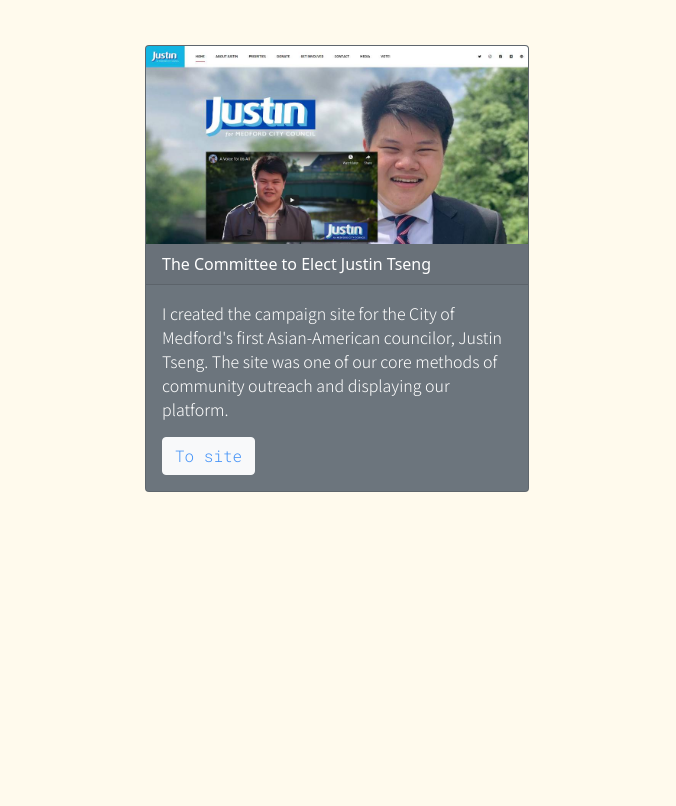
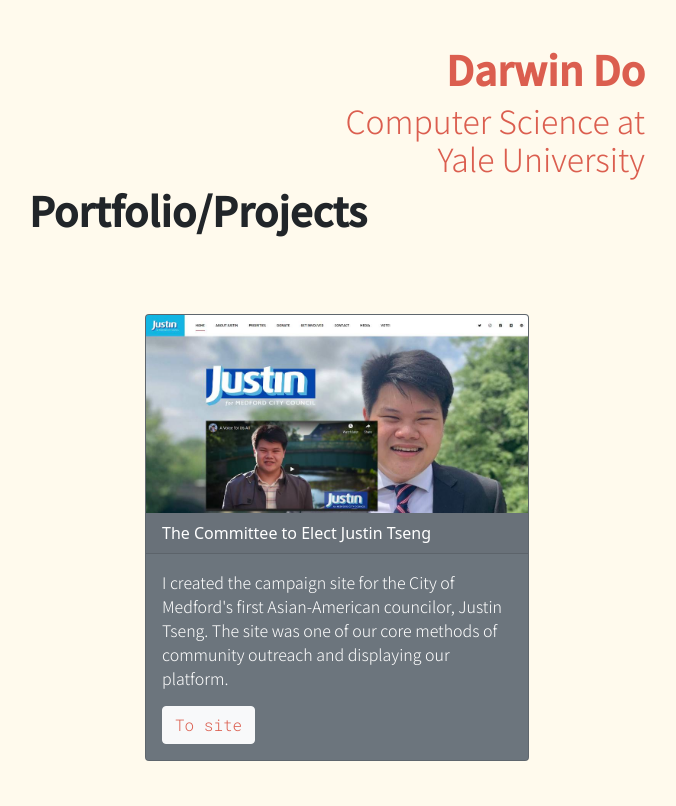
Before and after one commit to dsmaugy/personal-site, a Flask app: page /projects in a window 1280 px wide. Shown: the whole page, without its empty margins (303-979 px from the left). Before the commit the page ends 492 px from the top, so only its background shows below. Run offline with Flask 2, Linux system fonts and the light colour scheme.

Commit message:
add header across all pages

```diff
--- a/app/app.py
+++ b/app/app.py
@@ -170,7 +170,10 @@ def vinyl_collection(username):
     if len(collection_list_sorted) == 0:
         return render_template("vinyl_no_user.html.j2")
     else:
-        return render_template("vinyl_collection.html.j2", collection_rows=collection_list_sorted)
+        return render_template("vinyl_collection.html.j2",
+            collection_rows=collection_list_sorted,
+            discogs_name=username,
+            collection_url=discogs._get_collection_url(username))
 
 @app.route("/projects")
 def projects():
--- a/app/discogs.py
+++ b/app/discogs.py
@@ -36,6 +36,13 @@ class Discogs():
         sorted_list_flattened = [z for y in sorted_list for z in y['releases']]
 
         return sorted_list_flattened
+
+    '''
+    Returns the discogs URL for a user's collection. Does not require authentication.
+    '''
+    @staticmethod
+    def _get_collection_url(username):
+        return "https://www.discogs.com/user/" + username + "/collection"
 
 
     def _clean_release_dict(self, release_dict, extra_info=False):
--- a/app/static/css/main.css
+++ b/app/static/css/main.css
@@ -14,11 +14,21 @@ a {
 }
 
 a:link {
-    color: #4392F7;
+    color: #DB5E4F;
 }
 
 a:visited {
     color: #DB5E4F;
+    /* color: #4392F7; */
+}
+
+a:hover {
+    color: #4392F7;
+}
+
+.name-header a {
+    text-decoration: none;
+    font-size: inherit;
 }
 
 p {
@@ -39,6 +49,10 @@ h2 {
     font-family: 'Noto Sans JP', sans-serif;
 }
 
+#header-container {
+    margin-bottom: 5rem;
+}
+
 #main-container {
     margin: auto;
 }
@@ -47,4 +61,16 @@ h2 {
     #main-container {
         max-width: 50%;
     }
+    #header-container {
+        max-width: 50%;
+    }
 }
+
+.name-header {
+    text-align: right;
+}
+
+.image-header img {
+    border-radius: 50%;
+    height: 170px;
+}
--- a/app/static/css/vinyl.css
+++ b/app/static/css/vinyl.css
@@ -10,3 +10,8 @@ p {
 .record-col {
     text-align: center;
 }
+
+.header-title {
+    text-align: center;
+    margin: 2.5rem;
+}
--- a/app/templates/base.html.j2
+++ b/app/templates/base.html.j2
@@ -37,6 +37,19 @@
 </head>
 
 <body>
+
+<div class="container" id="header-container">
+    <div class="header-header">
+        <div class="name-header">
+            <a href="{{ url_for('index') }}">
+                <h1>Darwin Do</h1>
+                <h2>Computer Science at <br> Yale University</h2>
+            </a>
+        </div>
+        {% block header_header %} {% endblock %}
+    </div>
+</div>
+
 {% block body %}{% endblock %}
 </body>
 
--- a/app/templates/projects.html.j2
+++ b/app/templates/projects.html.j2
@@ -2,6 +2,12 @@
 {% block title %} Projects - {% endblock %}
 {% block head %}
     <link rel="stylesheet" href="{{ url_for('static', filename='css/projects.css') }}">
+{% endblock %}
+
+{% block header_header%}
+    <div class="header-title">
+        <h1>Portfolio/Projects</h1>
+    </div>
 {% endblock %}
 
 {% block body %}
```
Also changed, not shown: app/static/css/index.css (+2 -10 lines), app/templates/index.html.j2 (+6 -13 lines), app/templates/vinyl_collection.html.j2 (+8 -1 lines).
